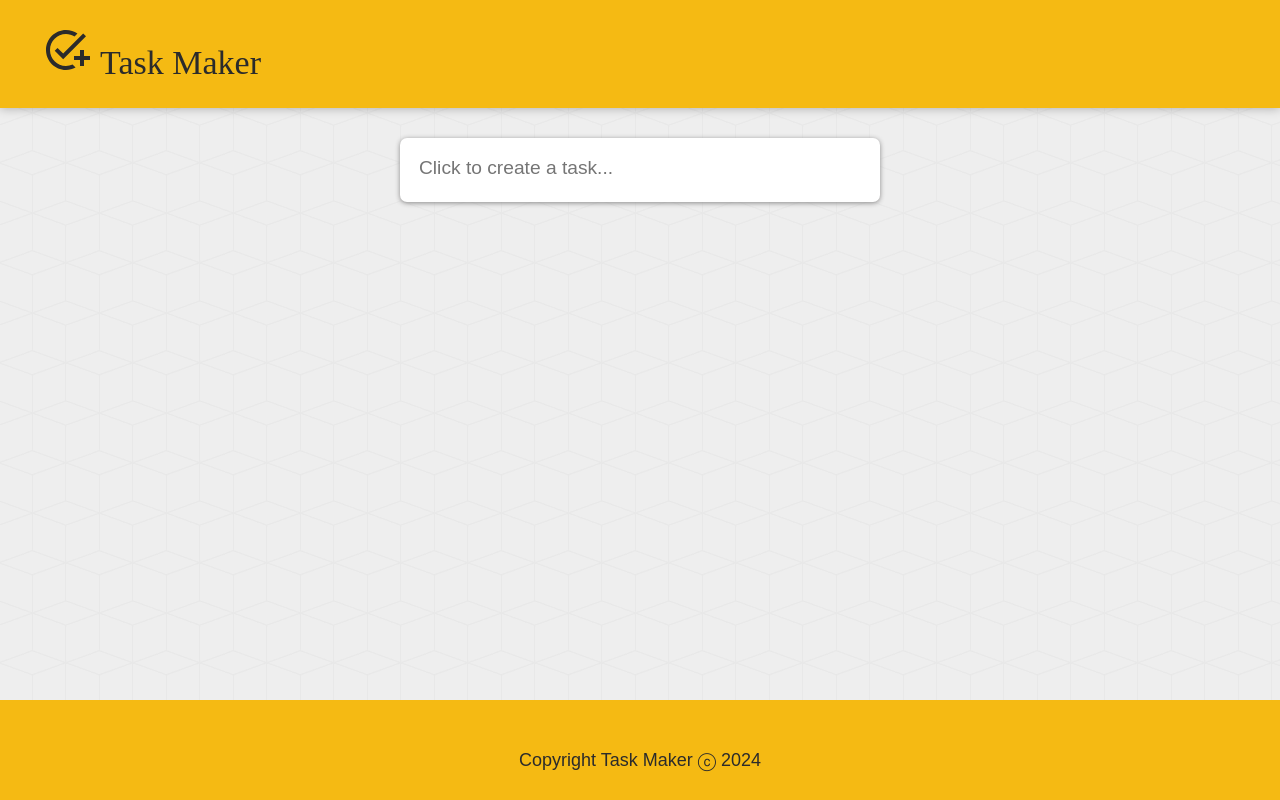
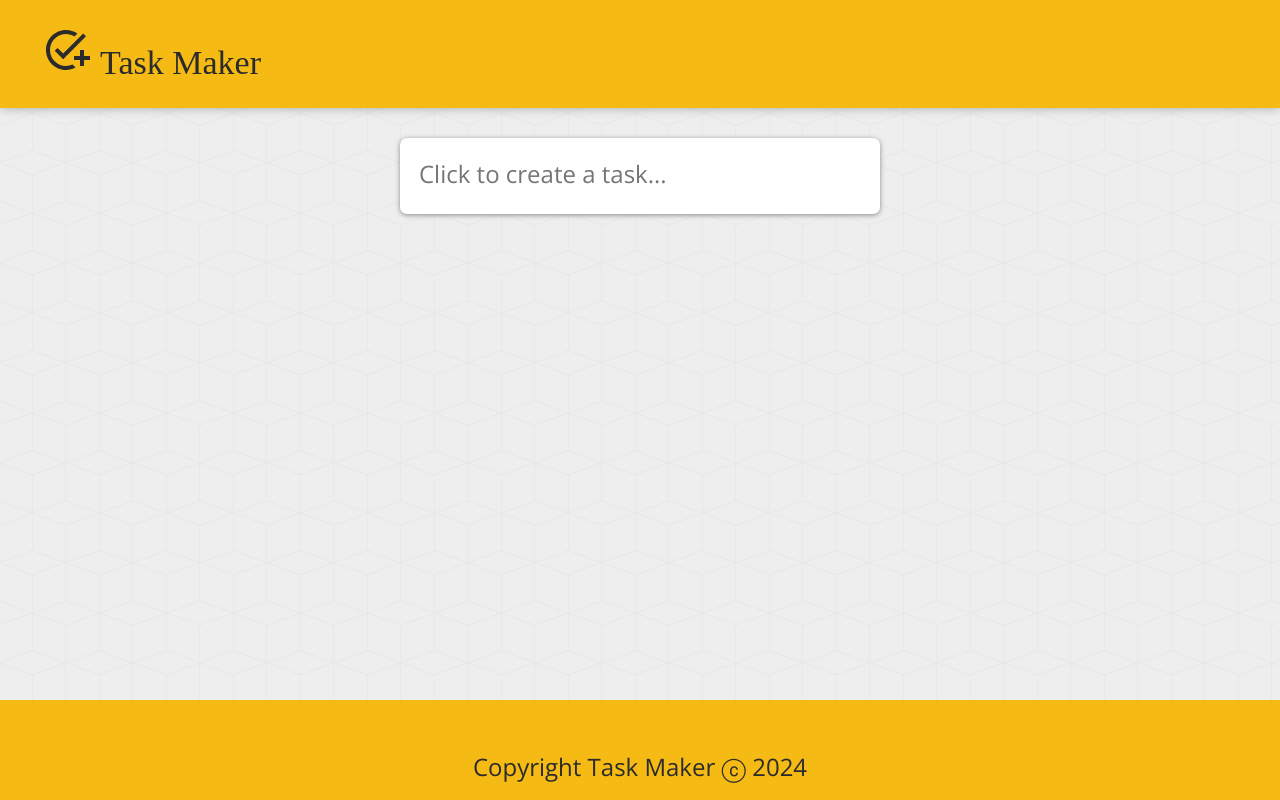
Before and after one commit to nannafeltendahl/taskmanager, a React (Vite) app: page / in a window 1280 px wide. Built offline with nearby package versions, Linux system fonts and the light colour scheme.

Commit message:
font type added and font sizes adjusted

```diff
--- a/src/App.css
+++ b/src/App.css
@@ -1,7 +1,12 @@
+@font-face {
+    font-family: "OpenSans-Regular";
+    src: url("./font/Open_Sans/OpenSans-Regular.ttf");
+}
 * {
     padding: 0;
     margin: 0;
     box-sizing: border-box;
+    font-family: "OpenSans-Regular", serif;
 }
 
 html {
@@ -43,7 +48,7 @@ footer {
 
 footer p {
     padding-top: 50px;
-    font-size: 18px;
+    font-size: 24px;
     color: #2B2B2B;
 }
 
@@ -63,7 +68,7 @@ footer p {
 }
 
 .task p {
-    font-size: 22px;
+    font-size: 24px;
     margin-bottom: 10px;
     white-space: pre-wrap;
     word-wrap: break-word;
@@ -105,8 +110,7 @@ form.create-task textarea {
     border: none;
     padding: 4px;
     outline: none;
-    font-size: 1.2em;
-    font-family: inherit;
+    font-size: 24px;
     resize: none;
 }
 
```
Also changed, not shown: src/font/Open_Sans/OpenSans-Regular.ttf (added).
